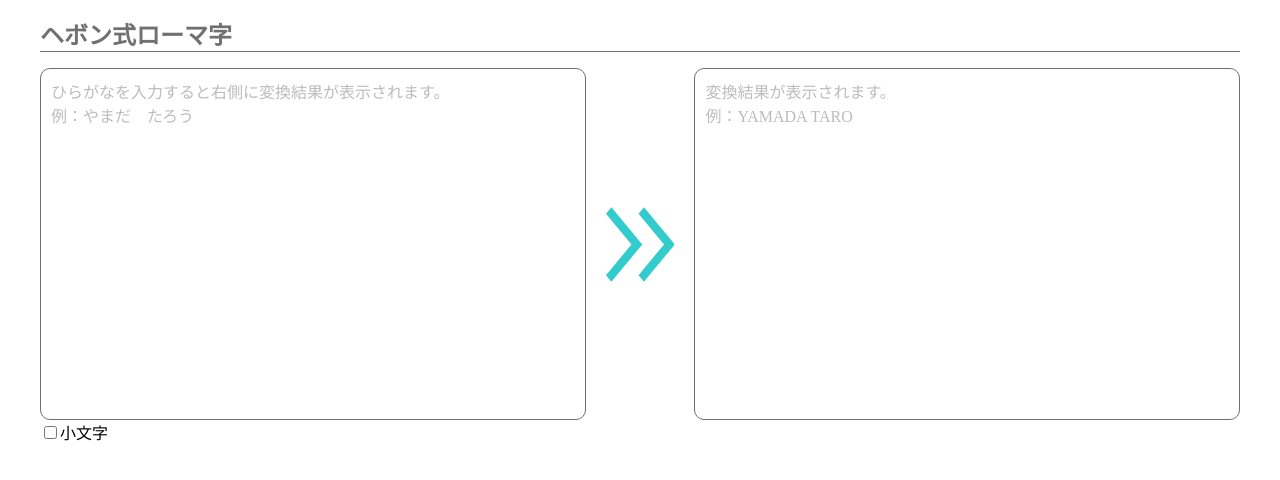
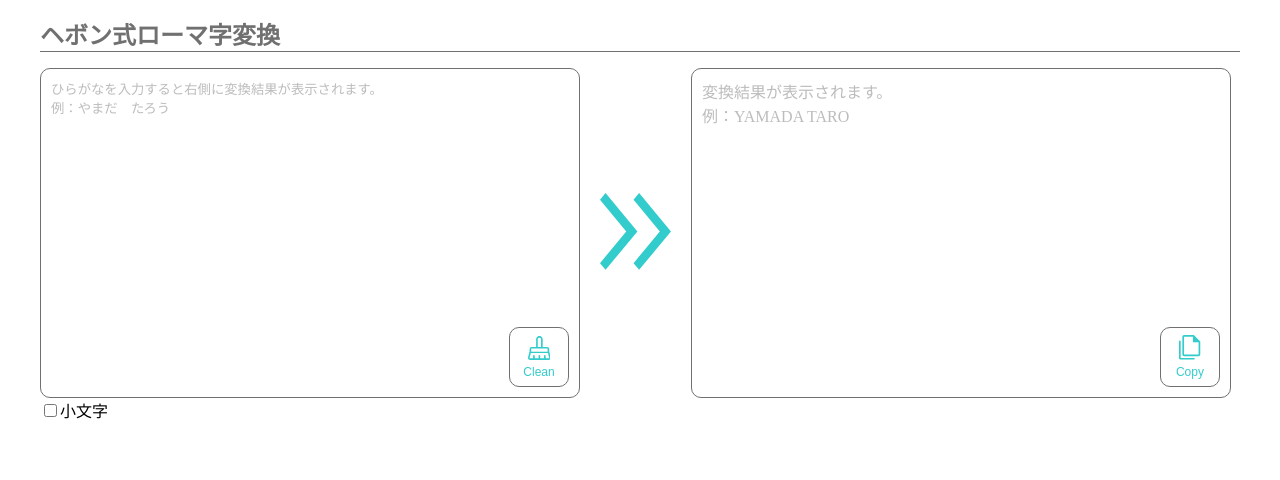
Before and after one commit to m1y474/hepburn-romanization, a React app: page / in a window 1280 px wide. Shown: the top 480 px of the page. Built offline with nearby package versions, Linux system fonts and the light colour scheme.

Commit message:
feat:ボタンの設置

```diff
--- a/src/App.tsx
+++ b/src/App.tsx
@@ -1,9 +1,10 @@
 import axios from "axios";
-import Arrow from "./Icons";
+import { Arrow } from "./components/Icons";
 import React from "react";
 import { Routes, Route, useLocation } from "react-router-dom";
 import { AppState } from "types";
 import styles from "./styles/app.scss";
+import RoundedButton from "./components/RoundedButton";
 
 export default class App extends React.Component<React.FC, AppState> {
   constructor(props: React.FC) {
@@ -13,6 +14,7 @@ export default class App extends React.Component<React.FC, AppState> {
       spells: {},
       result: "",
       isLower: false,
+      message: "",
     };
   }
 
@@ -81,19 +83,46 @@ export default class App extends React.Component<React.FC, AppState> {
     });
   }
 
+  clear() {
+    // todo 入力値をクリア
+  }
+
+  copy() {
+    // todo 入力値をクリップボードにコピー
+    this.setState({
+        message: "変換結果をコピーしました。",
+      });
+    setTimeout(() => {
+      this.setState({
+        message: "",
+      });
+    }, 2000);
+  }
+
   render() {
     return (
       <div className={styles.container}>
-        <h1 className={styles.header}>ヘボン式ローマ字</h1>
+        <h1 className={styles.header}>ヘボン式ローマ字変換</h1>
+        {this.state.message ? (
+          <p className={styles.message}>{this.state.message}</p>
+        ) : null}
         <div className={styles.boxWrapper}>
+          <div className={styles.left}>
             <textarea
-            className={styles.left}
               placeholder="ひらがなを入力すると右側に変換結果が表示されます。&#10;例：やまだ　たろう"
               onChange={(event) => {
                 this.transrate(event.target.value);
               }}
             ></textarea>
+            <RoundedButton
+              label="Clean"
+              onClick={() => this.clear()}
+              icon="clean"
+            />
+          </div>
+          <div className={styles.arrow}>
             <Arrow />
+          </div>
           <div className={styles.right}>
             {this.state.result ? (
               this.state.result
@@ -104,6 +133,11 @@ export default class App extends React.Component<React.FC, AppState> {
                 例：YAMADA TARO
               </p>
             )}
+            <RoundedButton
+              label="Copy"
+              onClick={() => this.copy()}
+              icon="file"
+            />
           </div>
         </div>
         <label className={styles.label}>
--- a/src/Icons.tsx
+++ /dev/null
@@ -1,21 +0,0 @@
-import React from "react";
-
-const Arrow = () => {
-  return (
-    <svg
-      xmlns="http://www.w3.org/2000/svg"
-      width="70.981"
-      height="76.873"
-      viewBox="0 0 70.981 76.873"
-    >
-      <path
-        id="keyboard_double_arrow_right_FILL0_wght400_GRAD0_opsz48"
-        d="M16.222,88.823,10.65,82.1l26.27-31.71L10.65,18.676l5.572-6.726L48.064,50.386Zm33.567,0L44.217,82.1l26.27-31.71-26.27-31.71,5.572-6.726L81.631,50.386Z"
-        transform="translate(-10.65 -11.95)"
-        fill="#3cc"
-      />
-    </svg>
-  );
-};
-
-export default Arrow;
--- /dev/null
+++ b/src/components/Icons.tsx
@@ -0,0 +1,51 @@
+import React from "react";
+
+const Arrow = () => (
+    <svg
+      xmlns="http://www.w3.org/2000/svg"
+      width="70.981"
+      height="76.873"
+      viewBox="0 0 70.981 76.873"
+    >
+      <path
+        id="keyboard_double_arrow_right_FILL0_wght400_GRAD0_opsz48"
+        d="M16.222,88.823,10.65,82.1l26.27-31.71L10.65,18.676l5.572-6.726L48.064,50.386Zm33.567,0L44.217,82.1l26.27-31.71-26.27-31.71,5.572-6.726L81.631,50.386Z"
+        transform="translate(-10.65 -11.95)"
+        fill="#3cc"
+      />
+    </svg>
+  );
+
+const Clean = () => (
+    <svg
+      xmlns="http://www.w3.org/2000/svg"
+      width="22.797"
+      height="24"
+      viewBox="0 0 22.797 24"
+    >
+      <path
+        id="mop_FILL0_wght400_GRAD0_opsz48"
+        d="M12.865,12.909h3.273V5.273a1.6,1.6,0,0,0-.464-1.159A1.566,1.566,0,0,0,14.5,3.636a1.6,1.6,0,0,0-1.159.464,1.566,1.566,0,0,0-.477,1.173ZM6.32,17.818H22.683V14.545H6.32ZM4.574,24.364H8.229V21.909a.818.818,0,1,1,1.636,0v2.455h3.818V21.909a.818.818,0,1,1,1.636,0v2.455h3.818V21.909a.818.818,0,1,1,1.636,0v2.455h3.655l-1.364-5.455H5.938ZM23.72,26H5.283a2.07,2.07,0,0,1-1.718-.845,2.066,2.066,0,0,1-.382-1.882l1.5-6V15.091a2.188,2.188,0,0,1,2.182-2.182h4.364V5.273a3.156,3.156,0,0,1,.955-2.318,3.292,3.292,0,0,1,4.636,0,3.156,3.156,0,0,1,.955,2.318v7.636h4.364a2.188,2.188,0,0,1,2.182,2.182v2.182l1.5,6A2.174,2.174,0,0,1,23.72,26ZM22.683,14.545h0Zm-6.545-1.636h0Z"
+        transform="translate(-3.103 -2)"
+        fill="#3cc"
+      />
+    </svg>
+  );
+
+const File = () => (
+    <svg
+      xmlns="http://www.w3.org/2000/svg"
+      width="21.271"
+      height="24.63"
+      viewBox="0 0 21.271 24.63"
+    >
+      <path
+        id="file_copy_FILL0_wght400_GRAD0_opsz48"
+        d="M23.592,23.271H9.038a1.722,1.722,0,0,1-1.679-1.679V3.679a1.611,1.611,0,0,1,.5-1.176A1.611,1.611,0,0,1,9.038,2h9.74l6.493,6.493v13.1a1.722,1.722,0,0,1-1.679,1.679ZM17.938,9.221V3.679h-8.9V21.592H23.592V9.221ZM5.679,26.63a1.611,1.611,0,0,1-1.176-.5A1.611,1.611,0,0,1,4,24.951V7.626H5.679V24.951H19.618V26.63ZM9.038,3.679v0Z"
+        transform="translate(-4 -2)"
+        fill="#3cc"
+      />
+    </svg>
+  );
+
+export { Arrow, Clean, File };
--- /dev/null
+++ b/src/components/RoundedButton.tsx
@@ -0,0 +1,19 @@
+import React from "react";
+import { ButtonProps } from "types";
+import { Clean, File } from "./Icons";
+import styles from "../styles/app.scss";
+
+export default class RoundedButton extends React.Component<ButtonProps> {
+  render(): React.ReactNode {
+    return (
+      <button
+        type="button"
+        className={styles.button}
+        onClick={() => this.props.onClick()}
+      >
+        {this.props.icon === "clean" ? <Clean /> : <File />}
+        <small>{this.props.label}</small>
+      </button>
+    );
+  }
+}
--- a/src/styles/_box.scss
+++ b/src/styles/_box.scss
@@ -1,26 +1,41 @@
 @import "./vars";
 @mixin box {
-  width: 540px;
-  height: 330px;
   padding: 10px;
   border: 1px solid $greyColor;
   border-radius: 10px;
   font-size: 16px;
+  width: 540px;
+  height: 330px;
+  box-sizing: border-box;
 }
 .boxWrapper {
+  box-sizing: border-box;
   display: flex;
   align-items: center;
   .left {
+    position: relative;
     @include box();
-    margin-right: 20px;
-    resize: none;
-    &::placeholder {
-      color: #bcbcbc;
+    textarea {
+      margin: 0;
+      padding: 0;
+      border: none;
+      width: 100%;
+      height: 100%;
+      resize: none;
+      &::placeholder {
+        color: #bcbcbc;
+      }
+      &:focus {
+        outline: none;
+      }
     }
   }
+  .arrow {
+    margin: 0 20px;
+  }
   .right {
+    position: relative;
     @include box();
-    margin-left: 20px;
     .empty {
       color: #bcbcbc;
       margin: 0;
--- /dev/null
+++ b/src/styles/_button.scss
@@ -0,0 +1,24 @@
+@import "./vars";
+.button {
+  position: absolute;
+  bottom: 10px;
+  right: 10px;
+  background-color: #fff;
+  border: 1px solid $greyColor;
+  color: $mainColor;
+  border-radius: 10px;
+  display: flex;
+  flex-direction: column;
+  align-items: center;
+  justify-content: center;
+  width: 60px;
+  height: 60px;
+  &:hover {
+    opacity: 0.5;
+  }
+  small {
+    display: block;
+    margin-top: 5px;
+    font-size: 12px;
+  }
+}
--- /dev/null
+++ b/src/styles/_message.scss
@@ -0,0 +1,16 @@
+.message {
+  background-color: rgba($color: #000000, $alpha: 0.5);
+  color: #fff;
+  font-size: 14px;
+  width: 500px;
+  height: 30px;
+  display: flex;
+  align-items: center;
+  margin: 0 auto;
+  position: absolute;
+  z-index: 1;
+  border-radius: 10px;
+  justify-content: space-around;
+  left: 50%;
+  transform: translate(-50%, -50%);
+}
--- a/src/styles/app.scss
+++ b/src/styles/app.scss
@@ -1,3 +1,5 @@
 @import "./container";
 @import "./header";
+@import "./message";
 @import "./box";
+@import "./button";
```
Also changed, not shown: src/types/index.d.ts (+12 -6 lines). Lines whose indentation alone changed are shown as unchanged.
